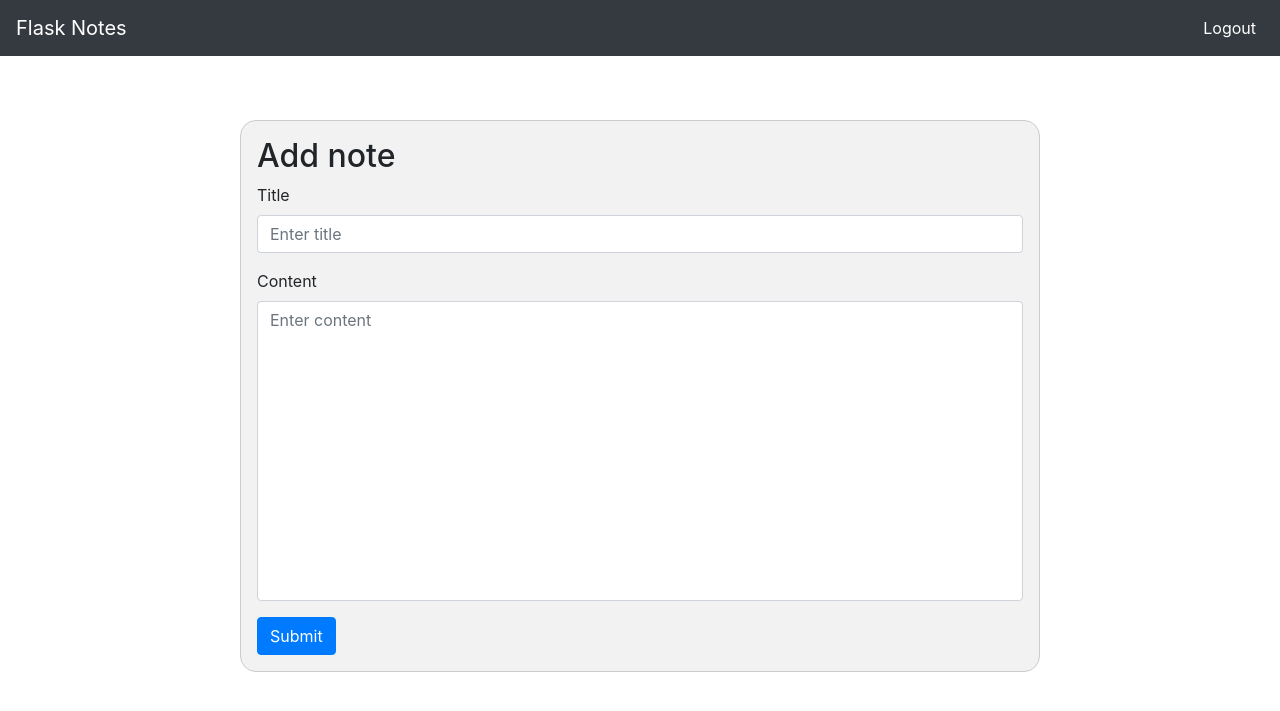
After one commit to ghandylan/flask-notes, a Flask app: page /add-note in a window 1280 px wide. The commit adds this page. Shown: the top 711 px of the page. Run offline with Flask 3, Linux system fonts and the light colour scheme; the visitor is signed in with stand-in values (Sample User, id 1); some libraries are stand-ins or nearby versions.

Commit message:
added update and delete note

```diff
--- a/blueprints/user_bp.py
+++ b/blueprints/user_bp.py
@@ -1,13 +1,65 @@
-from flask import Blueprint, redirect, url_for, request, render_template, flash
-from flask_login import login_user, login_required, current_user
+import uuid
 
+from flask import Blueprint, render_template, request, redirect, url_for, flash
+from flask_login import login_required, current_user
+
+from forms import AddNoteForm, EditNoteForm
+from models import Note, db
 from rbac import role_required
 
 user_blueprint = Blueprint('user_views', __name__, template_folder='templates')
 
 
-@user_blueprint.route('/dashboard/user/<username>')
+@user_blueprint.route('/dashboard/user/<username>', methods=['GET'])
 @login_required
 @role_required('user')
 def dashboard(username):
-    return render_template('user/dashboard.html')
+    notes = Note.query.filter_by(user_id=current_user.user_id).all()
+    return render_template('user/dashboard.html', notes=notes)
+
+
+@user_blueprint.route('/add-note', methods=['GET', 'POST'])
+@login_required
+@role_required('user')
+def add_note():
+    form = AddNoteForm(request.form)
+    if request.method == 'POST' and form.validate_on_submit():
+        new_note = Note(
+            note_id=str(uuid.uuid4()),
+            title=form.title.data,
+            content=form.content.data,
+            user_id=current_user.user_id
+        )
+
+        db.session.add(new_note)
+        db.session.commit()
+        flash("Note added.", category='success')
+        return redirect(url_for('user_views.dashboard', username=current_user.username))
+
+    return render_template('user/addnote.html', form=form)
+
+
+@user_blueprint.route('/edit-note/<note_id>', methods=['GET', 'POST'])
+@login_required
+@role_required('user')
+def edit_note(note_id):
+    form = EditNoteForm(request.form)
+    note = Note.query.filter_by(note_id=note_id).first()
+    if request.method == 'POST' and form.validate_on_submit():
+        note.title = form.edit_title.data
+        note.content = form.edit_content.data
+        db.session.commit()
+        flash("Note updated.", category='success')
+        return redirect(url_for('user_views.dashboard', username=current_user.username))
+    return render_template('user/editnote.html', form=form, note=note)
+
+
+@user_blueprint.route('/delete-note/<note_id>', methods=['GET'])
+@login_required
+@role_required('user')
+def delete_note(note_id):
+    note = Note.query.filter_by(note_id=note_id).first()
+    db.session.delete(note)
+    db.session.commit()
+    flash("Note deleted.", category='success')
+    return redirect(url_for('user_views.dashboard', username=current_user.username))
--- a/forms.py
+++ b/forms.py
@@ -1,6 +1,6 @@
 from flask_wtf import FlaskForm
-from wtforms import StringField, PasswordField, EmailField, validators
-from wtforms.validators import DataRequired, Length, EqualTo, Regexp
+from wtforms import StringField, PasswordField, EmailField, validators, TextAreaField
+from wtforms.validators import DataRequired, Length, EqualTo
 
 
 class LoginForm(FlaskForm):
@@ -22,3 +22,13 @@ class RegisterForm(FlaskForm):
                                  EqualTo('confirm_password', message='Passwords must match')
                              ])
     confirm_password = PasswordField('Confirm Password', validators=[DataRequired(), Length(min=8)])
+
+
+class AddNoteForm(FlaskForm):
+    title = StringField('Title', validators=[DataRequired(), Length(min=1, max=255)])
+    content = TextAreaField('Content', validators=[DataRequired(), Length(min=1, max=10000)])
+
+
+class EditNoteForm(FlaskForm):
+    edit_title = StringField('Title', validators=[DataRequired(), Length(min=1, max=255)])
+    edit_content = TextAreaField('Content', validators=[DataRequired(), Length(min=1, max=10000)])
--- a/static/stylesheet/styles.css
+++ b/static/stylesheet/styles.css
@@ -7,6 +7,21 @@
     margin: 5% auto 0;
 }
 
+.addnote-form-container {
+    max-width: 800px;
+    padding: 1em;
+    border: 1px solid #ccc;
+    border-radius: 1em;
+    background-color: #f2f2f2;
+    margin: 5% auto 0;
+}
+
+#addnote-content, #editnote-content {
+    width: 100%;
+    height: 300px;
+    resize: none;
+}
+
 
 @media (max-width: 767px) {
     .form-container {
--- /dev/null
+++ b/templates/user/addnote.html
@@ -0,0 +1,25 @@
+{% extends "base.html" %}
+{% block title %}Add Note{% endblock %}
+{% block content %}
+    <div class="addnote-form-container">
+        <form method="post" action="/add-note">
+            <h2>Add note</h2>
+            <!-- CSRF Protection -->
+            {{ form.csrf_token }}
+
+            <!-- Title input-->
+            <div class="form-group">
+                {{ form.title.label(class="form-label", for="addnote-title") }}
+                {{ form.title(class="form-control", id="addnote-title", placeholder="Enter title") }}
+            </div>
+
+            <!-- Content input-->
+            <div class="form-group">
+                {{ form.content.label(class="form-label", for="addnote-content") }}
+                {{ form.content(class="form-control", id="addnote-content", placeholder="Enter content") }}
+            </div>
+            <button type="submit" class="btn btn-primary">Submit</button>
+        </form>
+    </div>
+
+{% endblock %}
```
Also changed, not shown: templates/user/dashboard.html (+12 -3 lines), templates/user/editnote.html (added, +27 -0 lines), static/script/script.js (line endings or trailing spaces).
